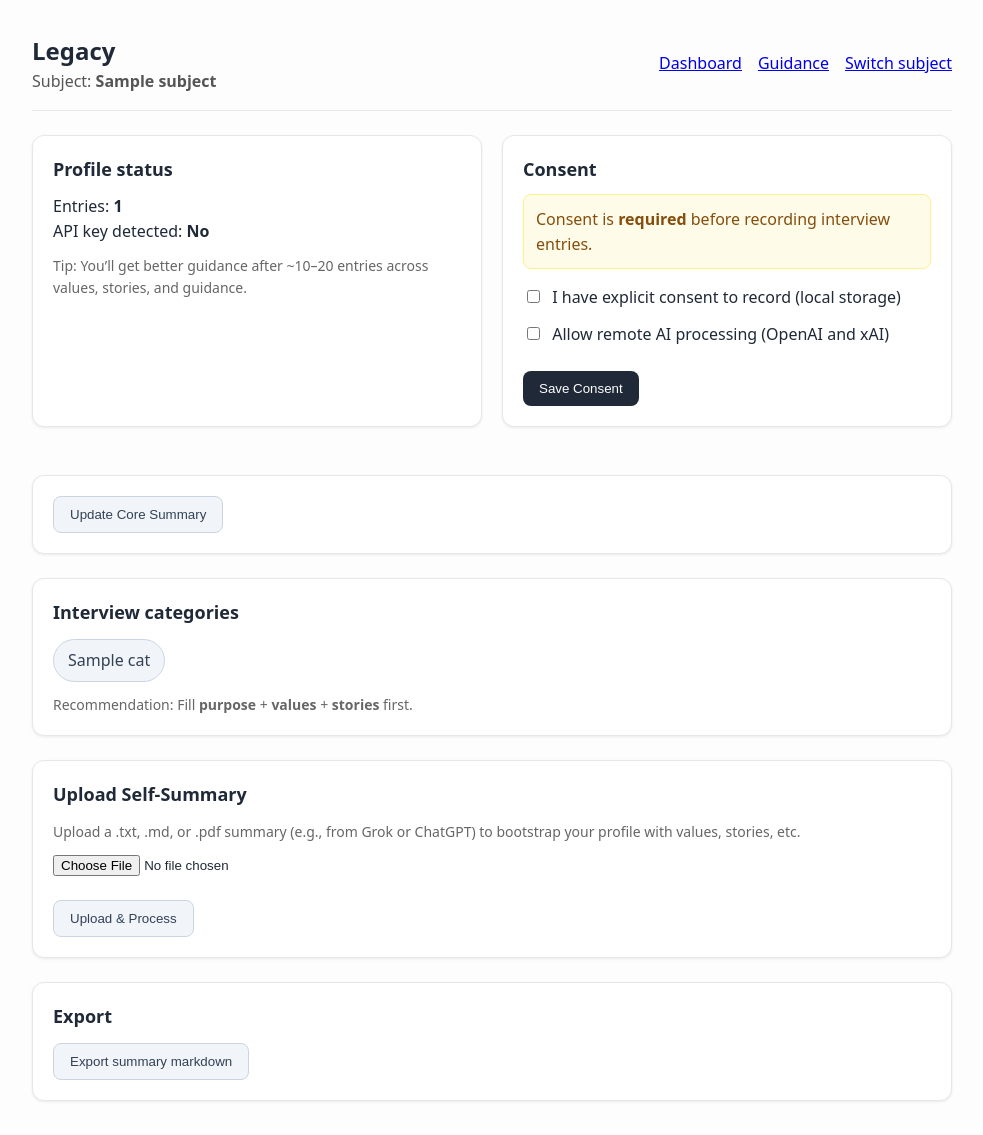
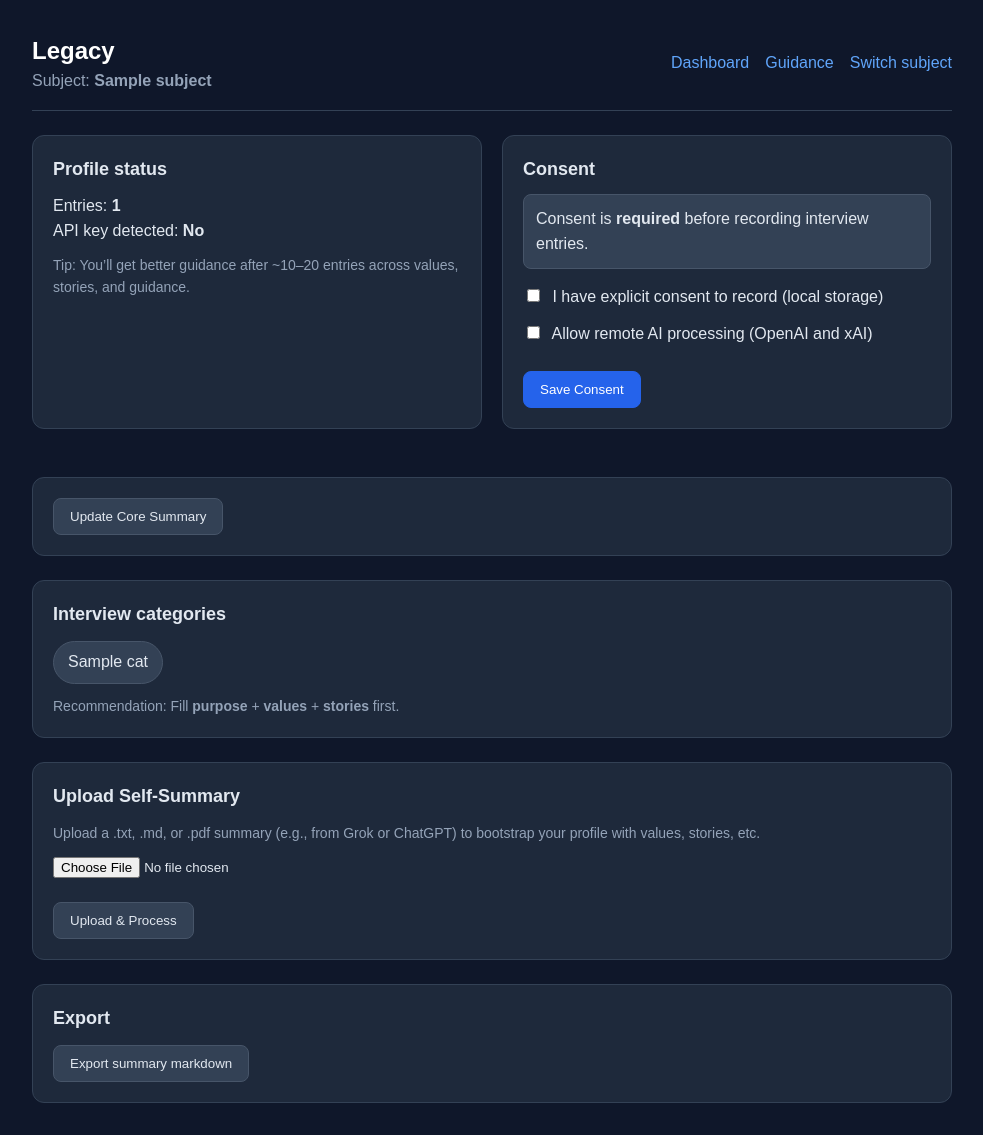
Before and after one commit to johnfmillsw-ops/Legacy, a Flask app: template src/templates/dashboard.html in a window 1280 px wide. Shown: the whole page, without its empty margins (148-1131 px from the left). Before the commit the page ends 1101 px from the top, so only its background shows below. Run offline with Flask 3, Linux system fonts and the light colour scheme; the template is opened without the code that fills it: most values are stand-ins (such as "Sample title", 1, 10 or a date in 2020); some libraries are stand-ins or nearby versions.

Commit message:
Unify Legacy application styling

```diff
--- a/src/templates/dashboard.html
+++ b/src/templates/dashboard.html
@@ -1,3 +1,4 @@
+
 <!doctype html>
 <html>
   <head>
@@ -5,9 +6,9 @@
     <title>Legacy - Dashboard</title>
     <style>
       body {
-        font-family: system-ui, -apple-system, BlinkMacSystemFont, "Segoe UI", Roboto, sans-serif;
-        background: #fdfdfd;
-        color: #1f2937;
+        font-family: Arial, sans-serif;
+        background: #0f172a;
+        color: #e2e8f0;
         line-height: 1.55;
         margin: 0;
         padding: 0;
@@ -22,7 +23,7 @@
         justify-content: space-between;
         align-items: center;
         gap: 16px;
-        border-bottom: 1px solid #e5e7eb;
+        border-bottom: 1px solid #334155;
         padding-bottom: 16px;
         margin-bottom: 24px;
       }
@@ -30,28 +31,29 @@
         font-size: 24px;
         font-weight: 700;
         margin: 0;
+        color: white;
       }
-      .header nav a {
-        color: #4b5563;
+      .header a {
+        color: #60a5fa;
         text-decoration: none;
         font-weight: 500;
       }
-      .header nav a:hover {
-        color: #1f2937;
+      .header a:hover {
+        color: #93c5fd;
         text-decoration: underline;
       }
       .card {
-        background: white;
-        border: 1px solid #e5e7eb;
+        background: #1e293b;
+        border: 1px solid #334155;
         border-radius: 12px;
         padding: 20px;
-        box-shadow: 0 1px 3px rgba(0,0,0,0.08);
+        box-shadow: none;
         margin-bottom: 24px;
       }
       .flash {
-        background: #eff6ff;
-        border: 1px solid #bfdbfe;
-        color: #1e40af;
+        background: #334155;
+        border: 1px solid #475569;
+        color: #e2e8f0;
         padding: 12px 16px;
         border-radius: 10px;
         margin: 16px 0;
@@ -64,23 +66,24 @@
         transition: all 0.15s;
       }
       .btn-primary {
-        background: #1f2937;
+        background: #2563eb;
         color: white;
-        border: none;
+        border: 1px solid #2563eb;
       }
       .btn-primary:hover {
-        background: #111827;
+        background: #1d4ed8;
       }
       .btn-secondary {
-        background: #f1f5f9;
-        color: #334155;
-        border: 1px solid #cbd5e1;
+        background: #334155;
+        color: #e2e8f0;
+        border: 1px solid #475569;
       }
       .btn-secondary:hover {
-        background: #e2e8f0;
+        background: #475569;
       }
       input[type="checkbox"] {
         margin-right: 8px;
+        accent-color: #2563eb;
       }
       label {
         display: block;
@@ -90,28 +93,28 @@
       a.pill {
         display: inline-block;
         padding: 8px 14px;
-        background: #f1f5f9;
-        color: #334155;
-        border: 1px solid #cbd5e1;
+        background: #334155;
+        color: #e2e8f0;
+        border: 1px solid #475569;
         border-radius: 999px;
         text-decoration: none;
         transition: all 0.15s;
       }
       a.pill:hover {
-        background: #e2e8f0;
+        background: #475569;
       }
       .warning {
-        background: #fefce8;
-        border: 1px solid #fef08a;
-        color: #854d0e;
+        background: #334155;
+        border: 1px solid #475569;
+        color: #e2e8f0;
         padding: 12px;
         border-radius: 8px;
         margin-bottom: 16px;
       }
       .info {
-        background: #f0f9ff;
-        border: 1px solid #bae6fd;
-        color: #075985;
+        background: #334155;
+        border: 1px solid #475569;
+        color: #e2e8f0;
         padding: 12px;
         border-radius: 8px;
         margin-bottom: 16px;
@@ -119,10 +122,22 @@
       input[type="file"] {
         margin-bottom: 12px;
         display: block;
+        max-width: 100%;
+        color: #e2e8f0;
       }
       @media (max-width: 640px) {
-        .container { padding: 0 12px; margin: 20px auto; }
-        .header { flex-direction: column; align-items: flex-start; gap: 12px; }
+        .container {
+          padding: 0 12px;
+          margin: 20px auto;
+        }
+        .header {
+          flex-direction: column;
+          align-items: flex-start;
+          gap: 12px;
+        }
+        .status-grid {
+          grid-template-columns: minmax(0, 1fr) !important;
+        }
       }
     </style>
   </head>
@@ -133,7 +148,7 @@
       <div class="header">
         <div>
           <h1 style="font-size:24px; font-weight:700;">Legacy</h1>
-          <div style="color:#555;">Subject: <b>{{ subject }}</b></div>
+          <div style="color:#94a3b8;">Subject: <b>{{ subject }}</b></div>
         </div>
         <div style="display:flex; gap:16px; flex-wrap:wrap;">
           <a href="{{ url_for('dashboard') }}">Dashboard</a>
@@ -151,12 +166,12 @@
       {% endwith %}
 
       <!-- Status -->
-      <div style="display:grid; grid-template-columns: repeat(auto-fit, minmax(320px, 1fr)); gap:20px;">
+      <div class="status-grid" style="display:grid; grid-template-columns: repeat(auto-fit, minmax(min(100%, 320px), 1fr)); gap:20px;">
         <div class="card">
           <div style="font-weight:700; margin-bottom:10px; font-size:18px;">Profile status</div>
           <div>Entries: <b>{{ entry_count }}</b></div>
           <div>API key detected: <b>{{ "Yes" if has_key else "No" }}</b></div>
-          <div style="color:#666; margin-top:12px; font-size:14px;">
+          <div style="color:#94a3b8; margin-top:12px; font-size:14px;">
             Tip: You’ll get better guidance after ~10–20 entries across values, stories, and guidance.
           </div>
         </div>
@@ -210,7 +225,7 @@
             </a>
           {% endfor %}
         </div>
-        <div style="color:#666; margin-top:12px; font-size:14px;">
+        <div style="color:#94a3b8; margin-top:12px; font-size:14px;">
           Recommendation: Fill <b>purpose</b> + <b>values</b> + <b>stories</b> first.
         </div>
       </div>
@@ -218,7 +233,7 @@
       <!-- Upload Self-Summary -->
       <div class="card">
         <div style="font-weight:700; margin-bottom:12px; font-size:18px;">Upload Self-Summary</div>
-        <div style="color:#666; margin-bottom:12px; font-size:14px;">
+        <div style="color:#94a3b8; margin-bottom:12px; font-size:14px;">
           Upload a .txt, .md, or .pdf summary (e.g., from Grok or ChatGPT) to bootstrap your profile with values, stories, etc.
         </div>
         <form method="post" action="{{ url_for('upload_summary') }}" enctype="multipart/form-data">
```
Also changed, not shown: src/templates/guidance.html (+56 -25 lines), src/templates/interview.html (+55 -21 lines).
